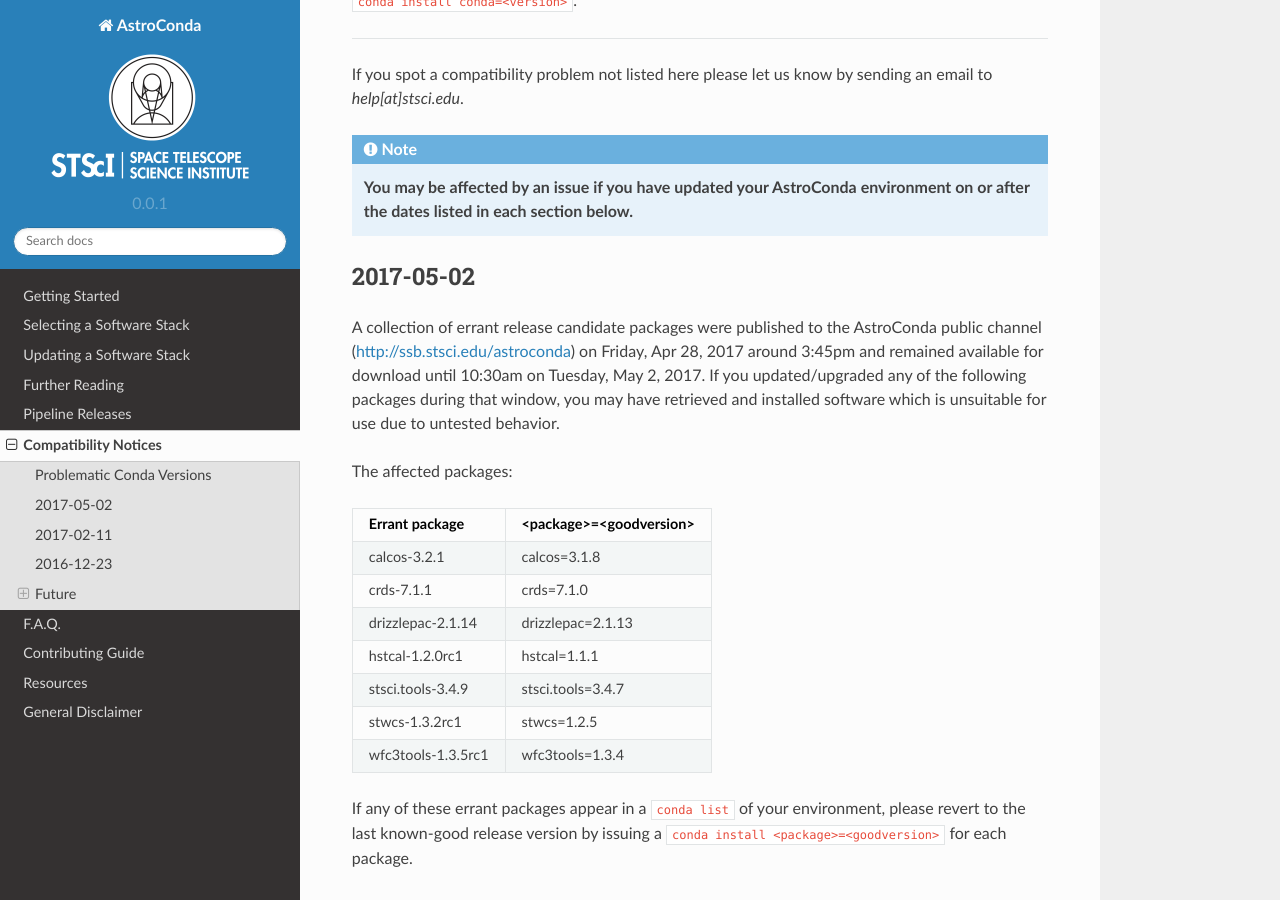
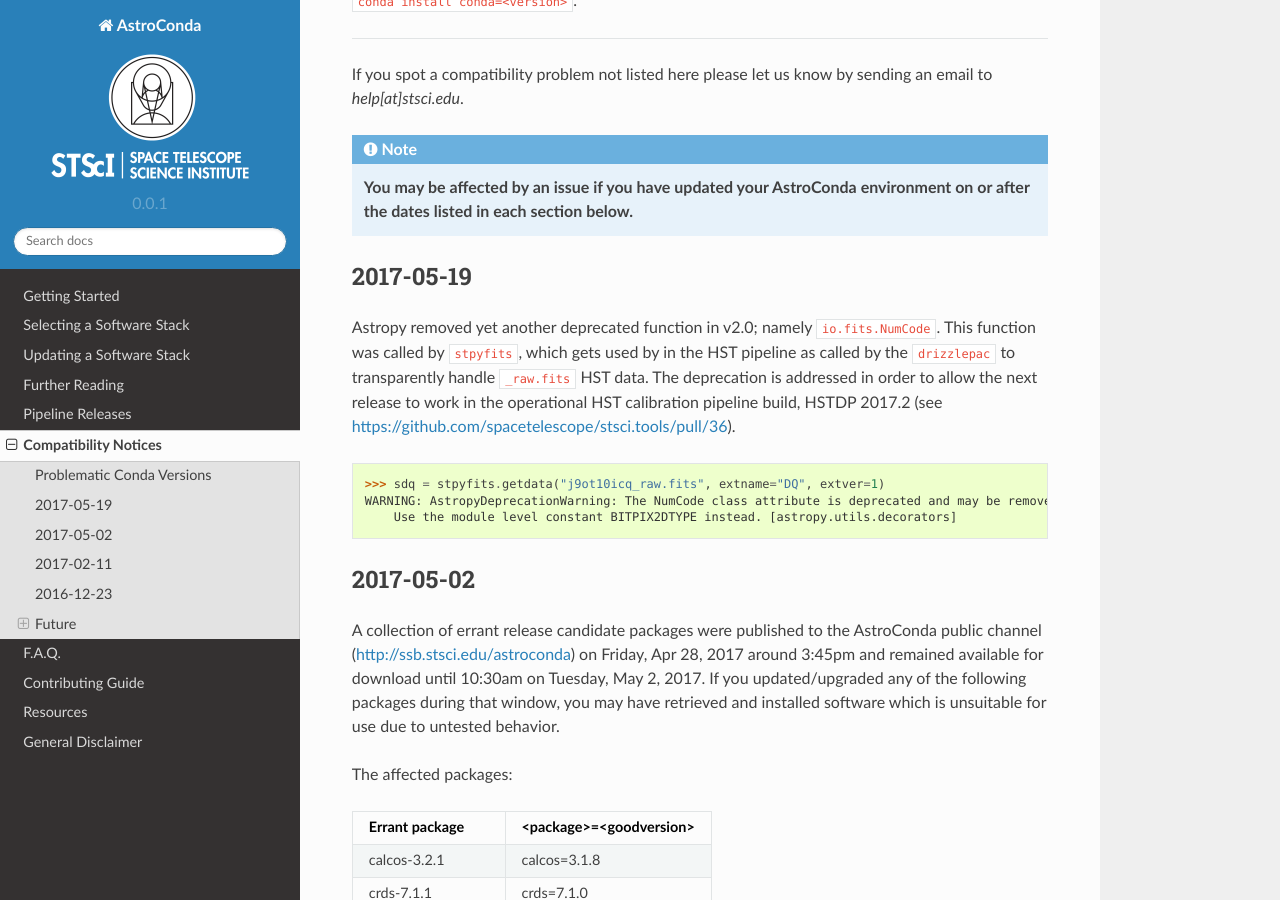
Before and after one commit to jhunkeler/astroconda, a Sphinx documentation site: the page built from source/compat.rst, in a window 1280 px wide and 900 px high, scrolled down 873 px. Built offline with Sphinx 7.4.7 and the Read the Docs theme 2.0.0, drawn with Linux system fonts in a browser that asks for light colours; pages that are not in the unit, such as notebooks, are missing from menus.

Commit message:
Add stpyfits to compatiblity page (#60)

```diff
--- a/source/compat.rst
+++ b/source/compat.rst
@@ -34,6 +34,22 @@
 .. note::
 
   **You may be affected by an issue if you have updated your AstroConda environment on or after the dates listed in each section below.**
+
+2017-05-19
+==========
+
+Astropy removed yet another deprecated function in v2.0; namely ``io.fits.NumCode``.
+This function was called by ``stpyfits``, which gets used by in the HST pipeline
+as called by the ``drizzlepac`` to transparently handle ``_raw.fits`` HST data.
+The deprecation is addressed in order to allow the next release to work in the
+operational HST calibration pipeline build, HSTDP 2017.2
+(see https://github.com/spacetelescope/stsci.tools/pull/36).
+
+.. code-block:: python
+
+    >>> sdq = stpyfits.getdata("j9ot10icq_raw.fits", extname="DQ", extver=1)
+    WARNING: AstropyDeprecationWarning: The NumCode class attribute is deprecated and may be removed in a future version.
+        Use the module level constant BITPIX2DTYPE instead. [astropy.utils.decorators]
 
 2017-05-02
 ==========
```
